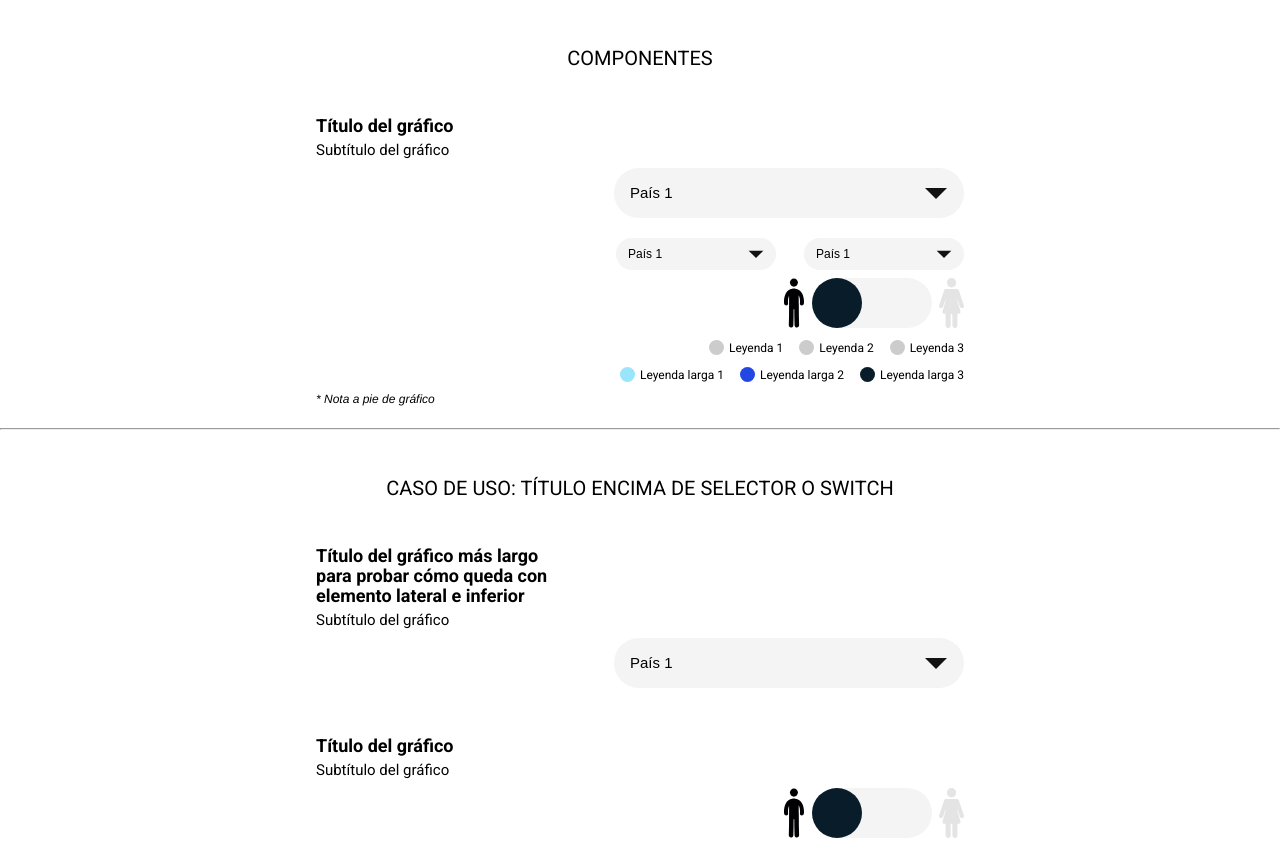
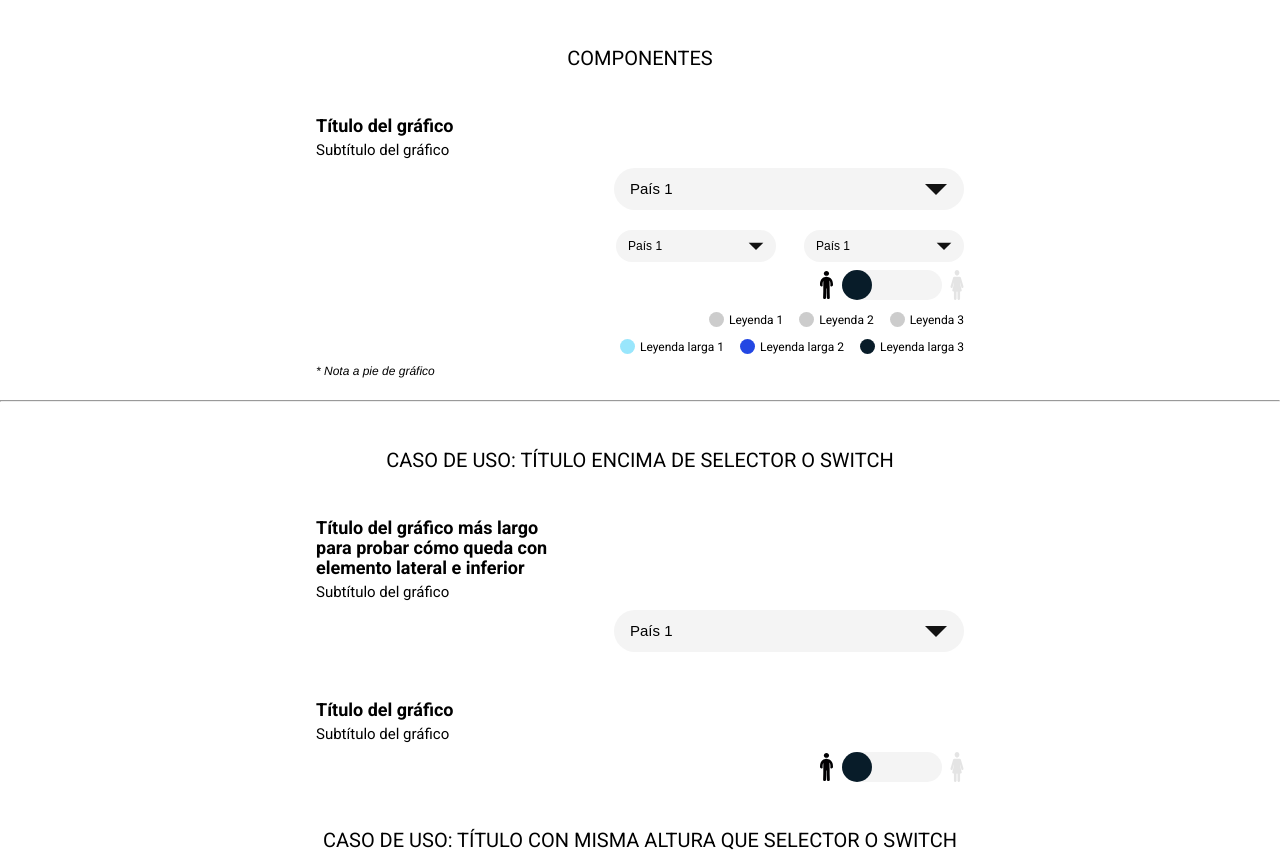
Before and after one commit to CarlosMunozDiaz/observatorio-laboral, a plain HTML site: page docs/index.html in a window 1280 px wide. Shown: the top 853 px of the page. Drawn offline with nearby package versions, Linux system fonts and the light colour scheme.

Commit message:
ligeros cambios en selector y switch

```diff
--- a/docs/css/main.css
+++ b/docs/css/main.css
@@ -64,7 +64,7 @@ body {
     position: relative;
 
     width: 350px;
-    height: 50px;
+    height: 42px;
     border-radius: 32px;
     padding-left: 16px;
     /* Elemento flecha */
@@ -134,15 +134,15 @@ body {
 
 .chart__switch {
     display: flex;
-    width: 180px;
+    width: 144px;
     justify-content: space-between;
 }
 
 .switch {
     position: relative;
     display: inline-block;
-    width: 120px;
-    height: 50px;
+    width: 100px;
+    height: 30px;
 }
 
 .switch input {
@@ -166,8 +166,8 @@ body {
 .slider:before {
     position: absolute;
     content: "";
-    height: 50px;
-    width: 50px;
+    height: 30px;
+    width: 30px;
     left: 0px;
     bottom: 0px;
     background-color: #081C29;
--- a/docs/index.html
+++ b/docs/index.html
@@ -36,12 +36,12 @@
             </div>
             <div class="chart__b-switch">
                 <div class="chart__switch">
-                    <img src="./img/icono_hombre.svg" width="20px" height="50px" alt="Icono hombre">
+                    <img src="./img/hombre_30.svg" width="13px" height="30px" alt="Icono hombre">
                     <label class="switch">
                         <input type="checkbox">
                         <span class="slider round"></span>
                     </label>
-                    <img src="./img/icono_mujer.svg" width="25px" height="50px" alt="Icono mujer">
+                    <img src="./img/mujer_30.svg" width="14px" height="30px" alt="Icono mujer">
                 </div>
             </div>
             <div class="chart__legend">
@@ -86,12 +86,12 @@
                 </div>
                 <div class="chart__b-switch">
                     <div class="chart__switch">
-                        <img src="./img/icono_hombre.svg" width="20px" height="50px" alt="Icono hombre">
+                        <img src="./img/hombre_30.svg" width="13px" height="30px" alt="Icono hombre">
                         <label class="switch">
                             <input type="checkbox">
                             <span class="slider round"></span>
                         </label>
-                        <img src="./img/icono_mujer.svg" width="25px" height="50px" alt="Icono mujer">
+                        <img src="./img/mujer_30.svg" width="14px" height="30px" alt="Icono mujer">
                     </div>
                 </div>
             </div>
@@ -120,12 +120,12 @@
                 </div>
                 <div class="chart__b-switch">
                     <div class="chart__switch">
-                        <img src="./img/icono_hombre.svg" width="20px" height="50px" alt="Icono hombre">
+                        <img src="./img/hombre_30.svg" width="13px" height="30px" alt="Icono hombre">
                         <label class="switch">
                             <input type="checkbox">
                             <span class="slider round"></span>
                         </label>
-                        <img src="./img/icono_mujer.svg" width="25px" height="50px" alt="Icono mujer">
+                        <img src="./img/mujer_30.svg" width="14px" height="30px" alt="Icono mujer">
                     </div>
                 </div>
             </div>
@@ -342,12 +342,12 @@
                 </div>
                 <div class="chart__b-switch">
                     <div class="chart__switch">
-                        <img src="./img/icono_hombre.svg" width="20px" height="50px" alt="Icono hombre">
+                        <img src="./img/hombre_30.svg" width="13px" height="30px" alt="Icono hombre">
                         <label class="switch">
                             <input type="checkbox">
                             <span class="slider round"></span>
                         </label>
-                        <img src="./img/icono_mujer.svg" width="25px" height="50px" alt="Icono mujer">
+                        <img src="./img/mujer_30.svg" width="14px" height="30px" alt="Icono mujer">
                     </div>
                 </div>
             </div>
@@ -396,12 +396,12 @@
                 </div>
                 <div class="chart__b-switch">
                     <div class="chart__switch">
-                        <img src="./img/icono_hombre.svg" width="20px" height="50px" alt="Icono hombre">
+                        <img src="./img/hombre_30.svg" width="13px" height="30px" alt="Icono hombre">
                         <label class="switch">
                             <input type="checkbox">
                             <span class="slider round"></span>
                         </label>
-                        <img src="./img/icono_mujer.svg" width="25px" height="50px" alt="Icono mujer">
+                        <img src="./img/mujer_30.svg" width="14px" height="30px" alt="Icono mujer">
                     </div>
                 </div>
             </div>
@@ -449,12 +449,12 @@
                 </div>
                 <div class="chart__b-switch">
                     <div class="chart__switch">
-                        <img src="./img/icono_hombre.svg" width="20px" height="50px" alt="Icono hombre">
+                        <img src="./img/hombre_30.svg" width="13px" height="30px" alt="Icono hombre">
                         <label class="switch">
                             <input type="checkbox">
                             <span class="slider round"></span>
                         </label>
-                        <img src="./img/icono_mujer.svg" width="25px" height="50px" alt="Icono mujer">
+                        <img src="./img/mujer_30.svg" width="14px" height="30px" alt="Icono mujer">
                     </div>
                 </div>
             </div>
@@ -502,12 +502,12 @@
                 </div>
                 <div class="chart__b-switch">
                     <div class="chart__switch">
-                        <img src="./img/icono_hombre.svg" width="20px" height="50px" alt="Icono hombre">
+                        <img src="./img/hombre_30.svg" width="14px" height="30px" alt="Icono hombre">
                         <label class="switch">
                             <input type="checkbox">
                             <span class="slider round"></span>
                         </label>
-                        <img src="./img/icono_mujer.svg" width="25px" height="50px" alt="Icono mujer">
+                        <img src="./img/mujer_30.svg" width="13px" height="30px" alt="Icono mujer">
                     </div>
                 </div>
             </div>
```
Also changed, not shown: docs/img/hombre_30.svg (added), docs/img/mujer_30.svg (added).
